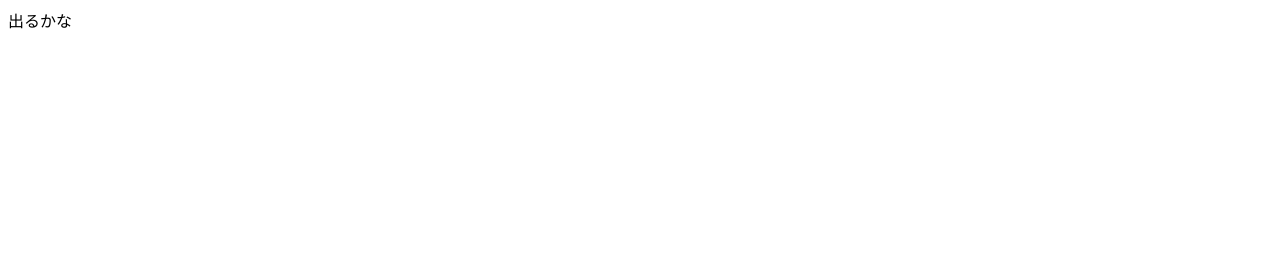
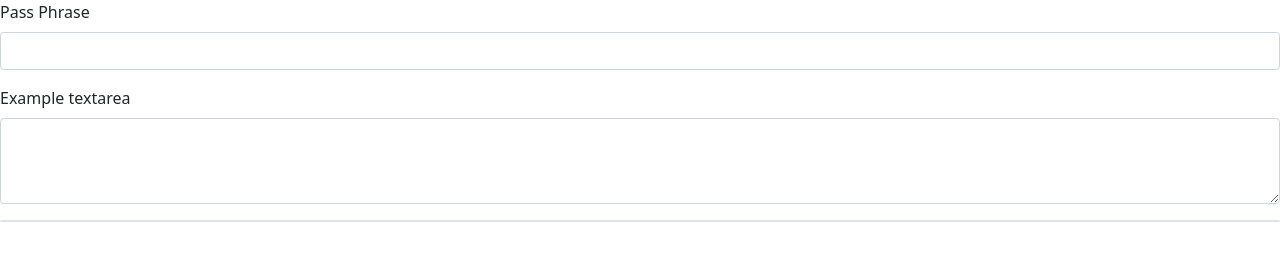
Before and after one commit to Yuzunoha/aes, a plain HTML site: page index.html in a window 1280 px wide. Drawn offline with nearby package versions, Linux system fonts and the light colour scheme.

Commit message:
いったんpush

```diff
--- a/index.html
+++ b/index.html
@@ -2,9 +2,25 @@
 <html lang="ja">
   <head>
     <meta charset="utf-8" />
+    <link
+      href="https://cdn.jsdelivr.net/npm/bootstrap@5.0.2/dist/css/bootstrap.min.css"
+      rel="stylesheet"
+      integrity="sha384-EVSTQN3/azprG1Anm3QDgpJLIm9Nao0Yz1ztcQTwFspd3yD65VohhpuuCOmLASjC"
+      crossorigin="anonymous"
+    />
     <title>AES</title>
   </head>
   <body>
-    出るかな
+    <div class="mb-3">
+      <label for="exampleFormControlInput1" class="form-label">Pass Phrase</label>
+      <input type="email" class="form-control" id="inputPassPhrase" />
+    </div>
+
+    <div class="mb-3">
+      <label for="exampleFormControlTextarea1" class="form-label">Example textarea</label>
+      <textarea class="form-control" id="exampleFormControlTextarea1" rows="3"></textarea>
+    </div>
+
+    <pre class="border rounded bg-light" id="output"></pre>
   </body>
 </html>
```
